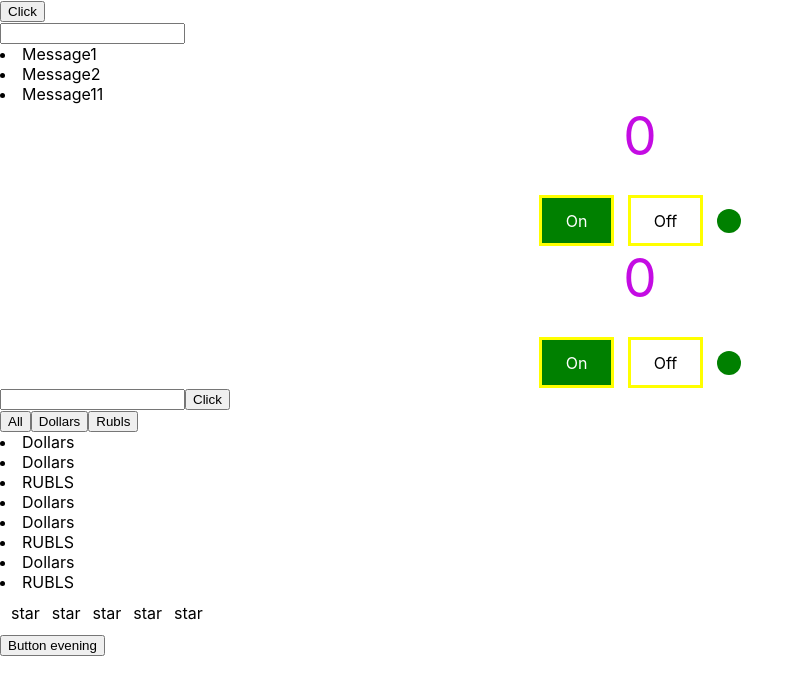
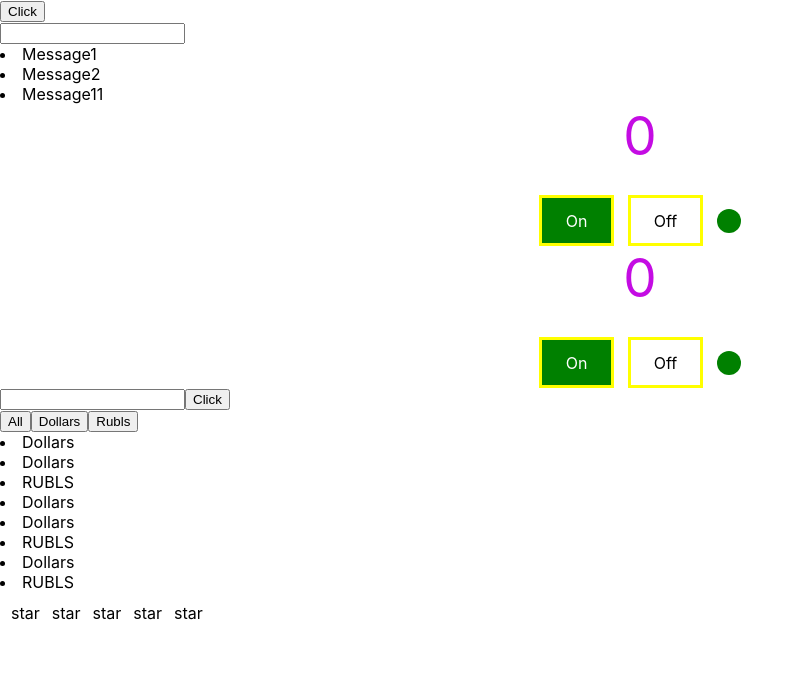
Before and after one commit to sasha2234562/my, a React (Create React App) app: page / in a window 1280 px wide. Shown: the top 694 px of the page, without its empty margins (0-804 px from the left). Built offline with nearby package versions, Linux system fonts and the light colour scheme.

Commit message:
work evening

```diff
--- a/src/App.tsx
+++ b/src/App.tsx
@@ -33,7 +33,6 @@ function App() {
             <UseStateTwo/>
             <Example/>
             <NewStars/>
-            <Button name={"Button evening"} callBack={buttonHandlerClick}/>
         </div>
     )
 }
```
